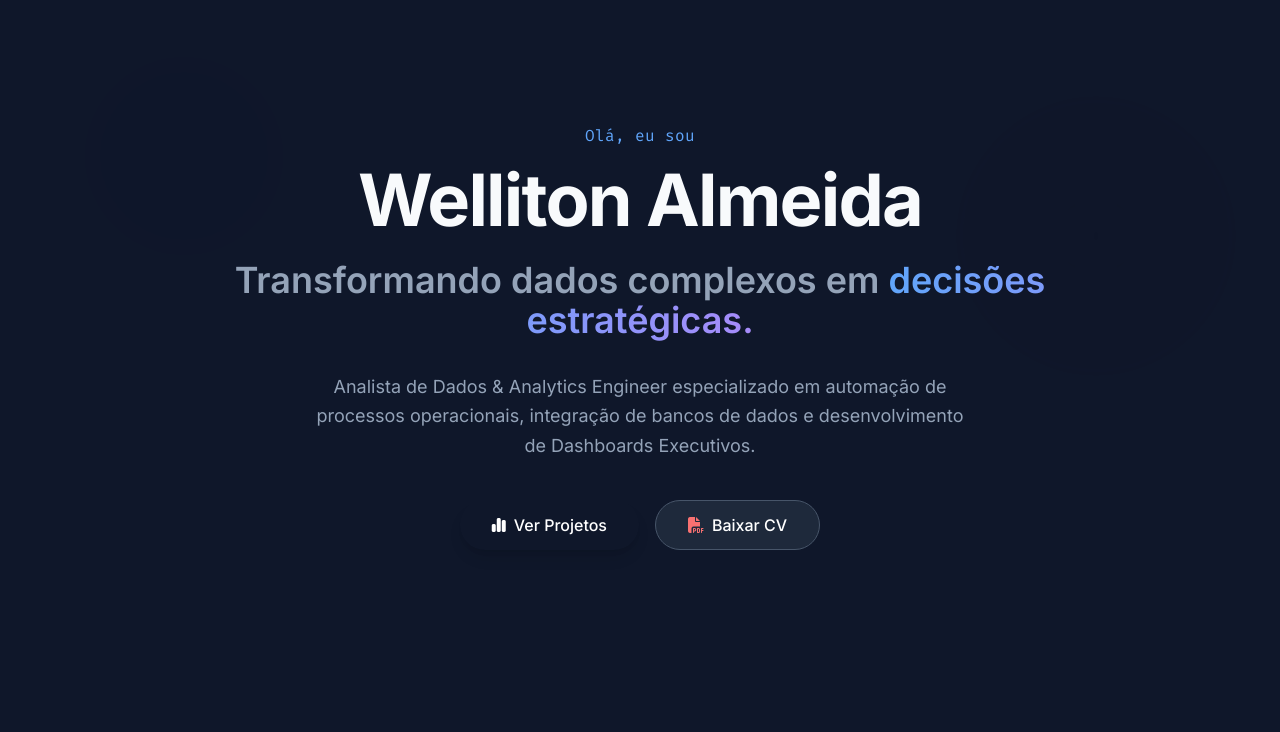
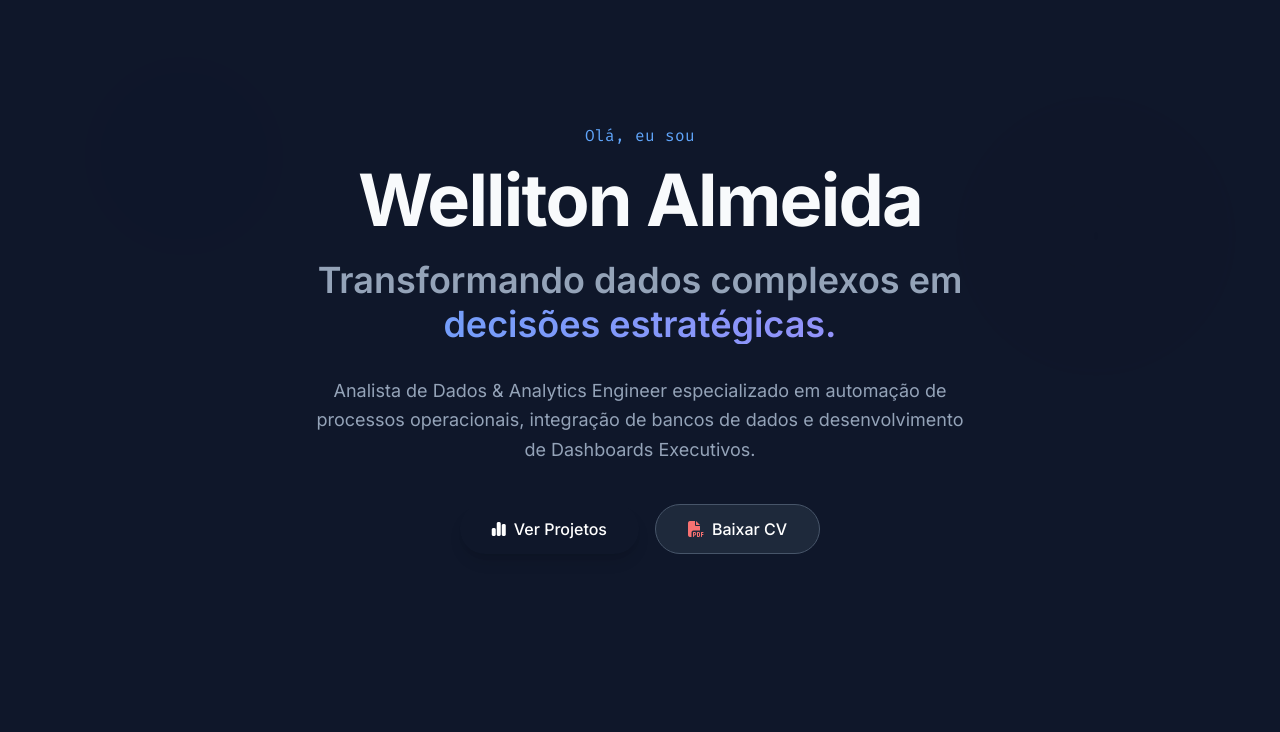
Before and after one commit to Wellitonalmeida93/portfolio-web, a plain HTML site: page index.html in a window 1280 px wide. Shown: the part 68-800 px from the top of the page. Drawn offline with nearby package versions, Linux system fonts and the light colour scheme.

Commit message:
Update index.html

```diff
--- a/index.html
+++ b/index.html
@@ -163,8 +163,7 @@
                 Welliton Almeida
             </h1>
             <h2 class="text-2xl md:text-4xl font-semibold text-slate-400 mb-8">
-                Transformando dados complexos em
-                <span class="gradient-text">                    decisões estratégicas.</span>
+                Transformando dados complexos em <span class="gradient-text block mt-1">decisões estratégicas.</span>
             </h2>
             <p class="text-lg text-slate-400 mb-10 max-w-2xl mx-auto leading-relaxed">
                 Analista de Dados & Analytics Engineer especializado em automação de processos operacionais,
```
